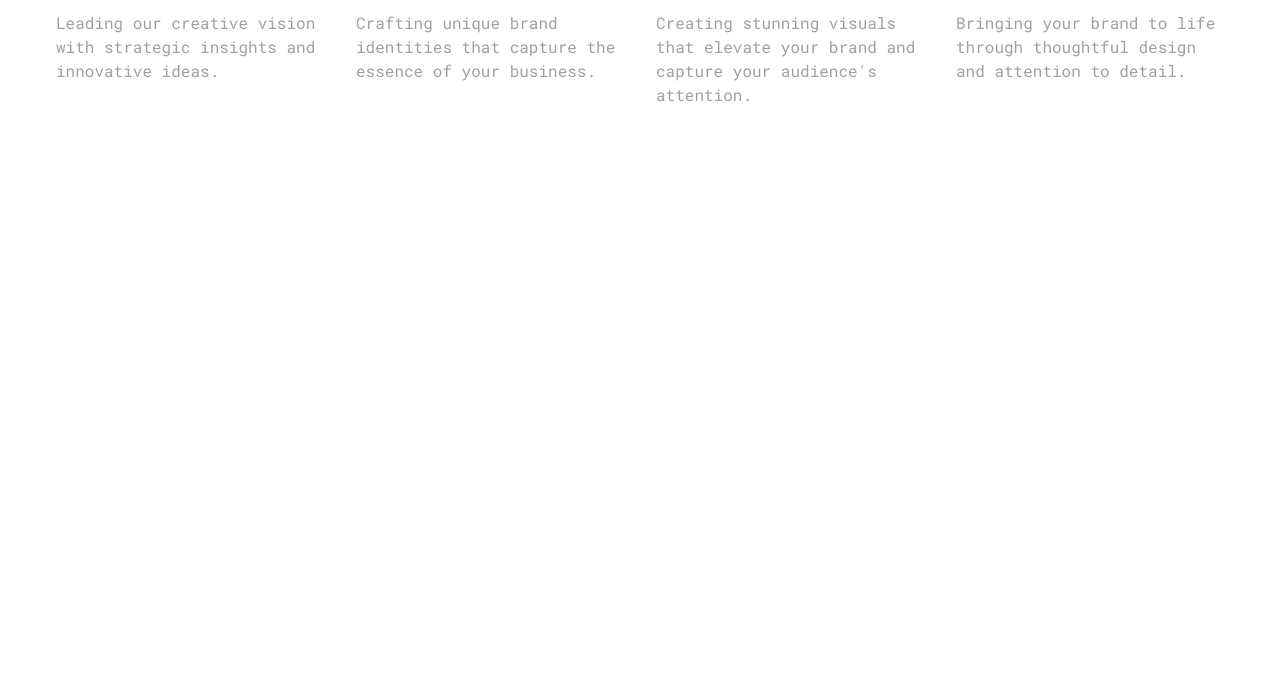
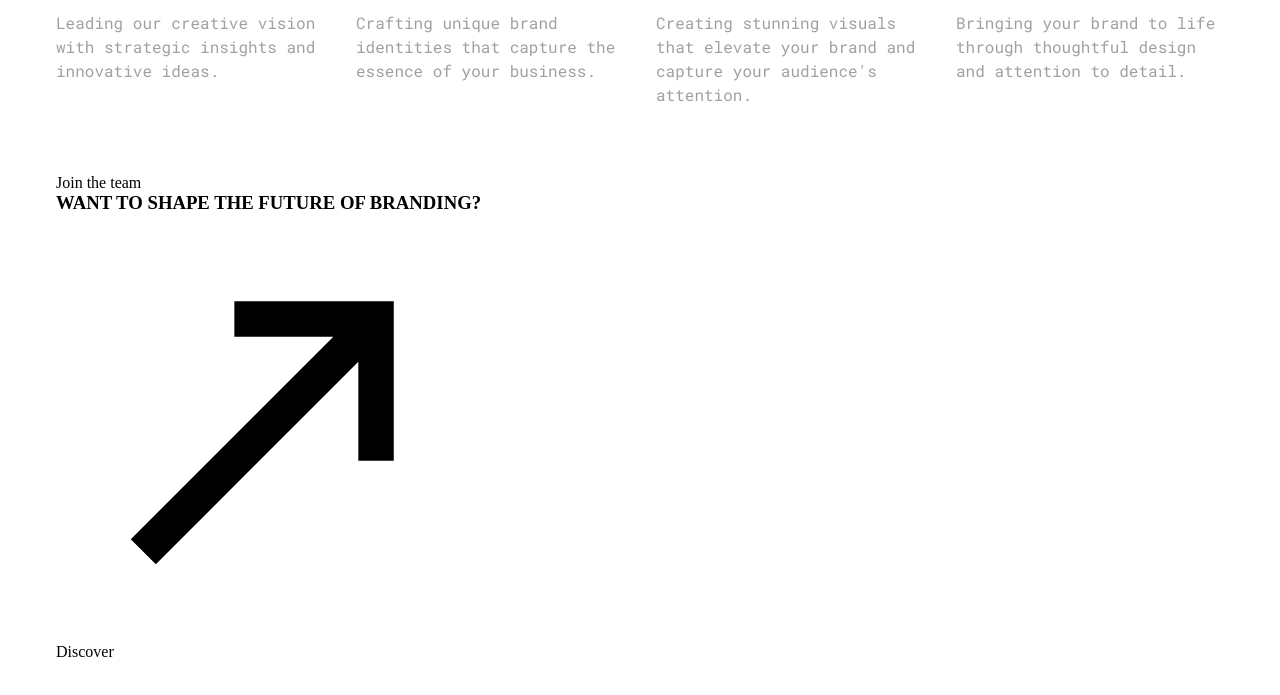
Before and after one commit to EvilxDhron/Responsive-SASS-003, a plain HTML site: page index.html in a window 1280 px wide. Shown: the part 4828-5523 px from the top of the page. Before the commit the page ends 5022 px from the top, so only its background shows below. Drawn offline with nearby package versions, Linux system fonts and the light colour scheme.

Commit message:
Section8 structure done

```diff
--- a/index.html
+++ b/index.html
@@ -446,6 +446,27 @@
           </div>
         </div>
       </section>
+      <section class="sec8">
+        <div class="sec8-container">
+          <div class="sec8-pt1">
+            <p>Join the team</p>
+            <h3>WANT TO SHAPE THE FUTURE OF BRANDING?</h3>
+            <div class="btn">
+              <svg
+                xmlns="http://www.w3.org/2000/svg"
+                viewBox="0 0 24 24"
+                fill="currentColor"
+              >
+                <path
+                  d="M5.63589 19.7784L4.22169 18.3644L15.657 6.92908L10.0712 6.92908V4.92908L19.0712 4.92908L19.0712 13.9291H17.0712L17.0712 8.34326L5.63589 19.7784Z"
+                ></path>
+              </svg>
+              <p>Discover</p>
+            </div>
+          </div>
+          <div class="sec8-pt2"></div>
+        </div>
+      </section>
     </main>
   </body>
 </html>
```
